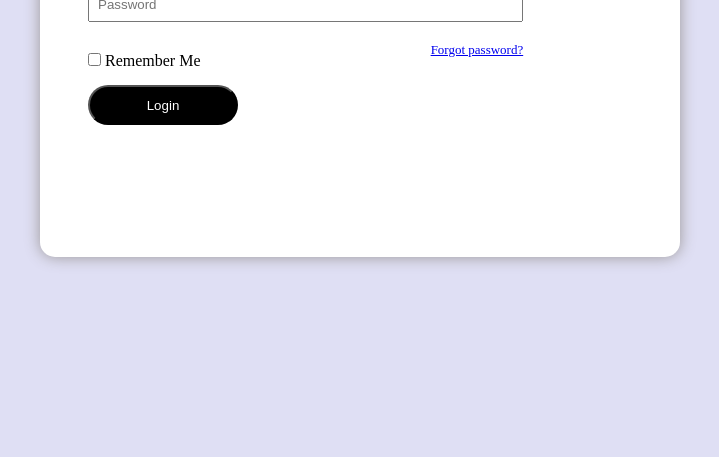
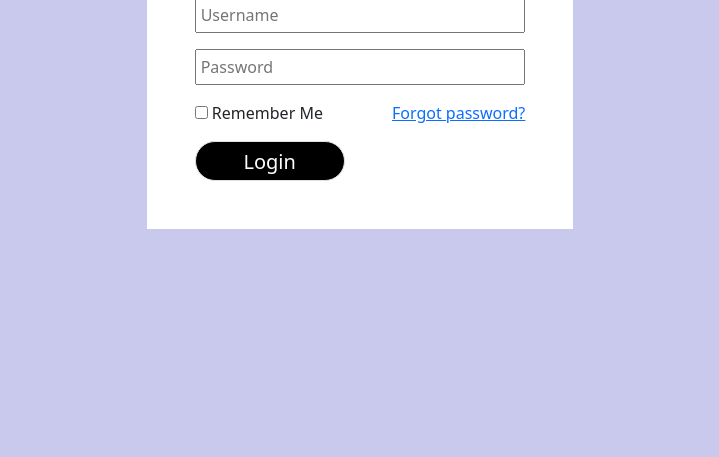
Before and after one commit to shankarduraipandi/my-org, a plain HTML site: page index.html in a window 1280 px wide. Shown: the part 343-800 px from the top of the page, without its empty margins (280-999 px from the left). Drawn offline with nearby package versions, Linux system fonts and the light colour scheme.

Commit message:
Login page with bootstrap

```diff
--- a/Login/login.css
+++ b/Login/login.css
@@ -33,7 +33,7 @@ body {
     background: #fff;
     padding: 2rem 3rem;
     border-radius: 15px;
-    height: 55%;
+    height: 30%;
     width: 100%;
 }
 
@@ -104,7 +104,7 @@ input[type=password] {
         margin-top: 15px;
     }
     .login-container {
-        height: 50%;
+        height: 40%;
     }
     .login-container .login-form .rememerme-forgotpass {
         width: 80%;
--- a/index.html
+++ b/index.html
@@ -6,33 +6,60 @@
     <meta http-equiv="X-UA-Compatible" content="IE=edge">
     <meta name="viewport" content="width=device-width, initial-scale=1.0">
     <title>MyOrg</title>
-    <link rel="stylesheet" href="./Login/login.css">
+    <link href="https://cdn.jsdelivr.net/npm/bootstrap@5.1.3/dist/css/bootstrap.min.css" rel="stylesheet"
+        integrity="sha384-1BmE4kWBq78iYhFldvKuhfTAU6auU8tT94WrHftjDbrCEXSU1oBoqyl2QvZ6jIW3" crossorigin="anonymous" />
+    <style>
+        body,
+        html {
+            height: 100%;
+            background: #9696dc4d;
+            ;
+        }
+
+        .login-form {
+            background: white;
+        }
+
+        .login-button {
+            background-color: black;
+            color: white;
+            padding: 5px;
+            width: 150px;
+            height: 40px;
+            border-radius: 20px;
+        }
+        input[type=text],[type=password] {
+            width: 100%;
+        }
+    </style>
 </head>
 
 <body>
-
-
-
-    <div class="container">
-
-        <div class="login-container shadow">
-            <h1 class="property">Account Login</h1>
-            <div class="login-form property">
-                <input type="text" name="username" id="username" placeholder="Username" />
-                <input type="password" name="password" id="password" placeholder="Password" />
-                <div class="rememerme-forgotpass">
-                    <div class="remember-me">
-                        <input type="checkbox" name="rememberme" id="rememberme">
-                        <label for="rememberme">Remember Me</label>
+    <div class="container-fluid h-100 ">
+        <div class="row justify-content-center align-items-center h-100">
+            <div class="col col-sm-6 col-md-6 col-lg-5 col-xl-4 p-5 login-form ">
+                <h1 class="mb-3">Account Login</h1>
+                <div>
+                    <input class="mb-3 p-1" type="text" name="username" id="username" placeholder="Username" />
+                    <input class="mb-3 p-1" type="password" name="password" id="password" placeholder="Password" />
+                    <div class="d-flex justify-content-between mb-3">
+                        <div class="remember-me">
+                            <input type="checkbox" name="rememberme" id="rememberme">
+                            <label for="rememberme">Remember Me</label>
+                        </div>
+                        <a href="#">Forgot password?</a>
                     </div>
-                    <a href="#">Forgot password?</a>
+                    <button class="btn btn-lg border login-button" type="submit">Login</button>
                 </div>
-                <button class="login-btn" type="submit">Login</button>
             </div>
         </div>
-    </div>
 
-
+        <script src="https://cdn.jsdelivr.net/npm/@popperjs/core@2.10.2/dist/umd/popper.min.js"
+            integrity="sha384-7+zCNj/IqJ95wo16oMtfsKbZ9ccEh31eOz1HGyDuCQ6wgnyJNSYdrPa03rtR1zdB"
+            crossorigin="anonymous"></script>
+        <script src="https://cdn.jsdelivr.net/npm/bootstrap@5.1.3/dist/js/bootstrap.min.js"
+            integrity="sha384-QJHtvGhmr9XOIpI6YVutG+2QOK9T+ZnN4kzFN1RtK3zEFEIsxhlmWl5/YESvpZ13"
+            crossorigin="anonymous"></script>
 </body>
 
 </html>
```
